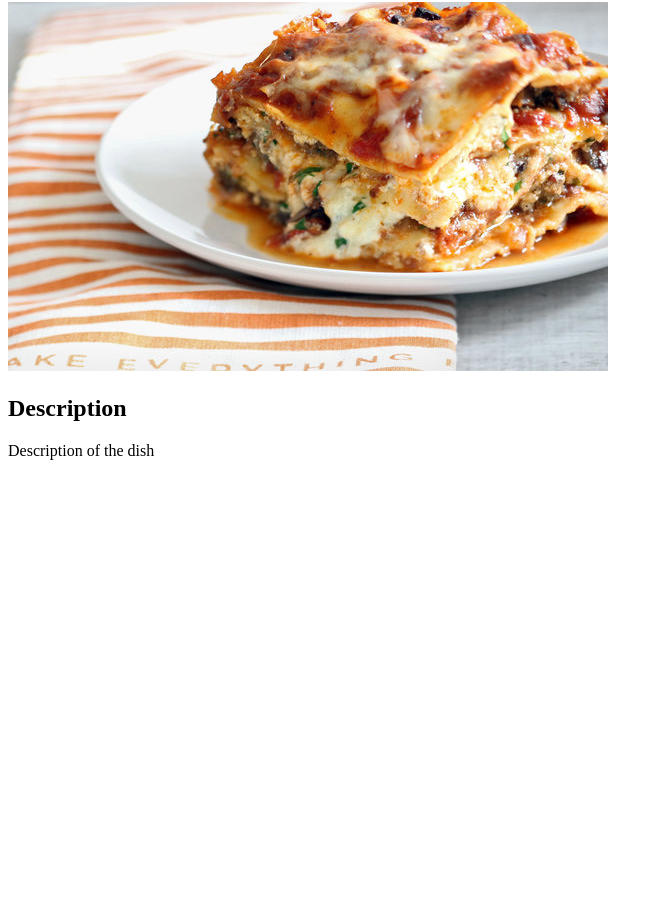
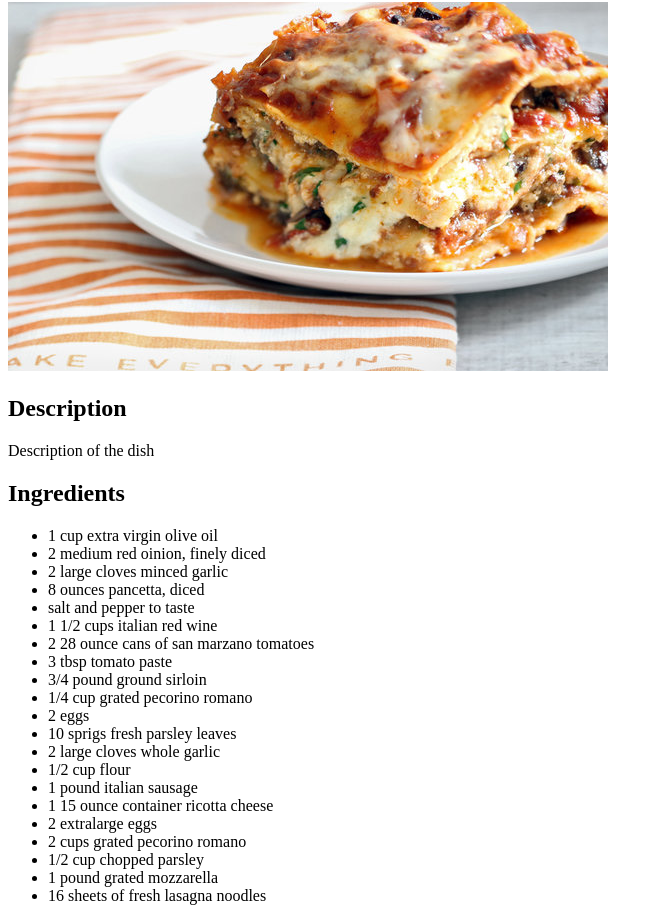
Before and after one commit to rick329mo/odin-recipes, a plain HTML site: page Recipes/lasagna.html in a window 1280 px wide. Shown: the part 78-999 px from the top of the page, without its empty margins (0-663 px from the left). Before the commit the page ends 800 px from the top, so only its background shows below. Drawn offline with Linux system fonts and the light colour scheme.

Commit message:
addedingredient unordered list to lasagna.html

```diff
--- a/Recipes/lasagna.html
+++ b/Recipes/lasagna.html
@@ -11,6 +11,33 @@
     <img src="lasagna.jpg">
     <h2>Description</h2>
         <p>Description of the dish</p>
+    <h2>Ingredients</h2>
+    <ul>
+        <li>1 cup extra virgin olive oil</li>
+        <li>2 medium red oinion, finely diced</li>
+        <li>2 large cloves minced garlic</li>
+        <li>8 ounces pancetta, diced</li>
+        <li>salt and pepper to taste</li>
+        <li>1 1/2 cups italian red wine</li>
+        <li>2 28 ounce cans of san marzano tomatoes</li>
+        <li>3 tbsp tomato paste</li>
+        <li>3/4 pound ground sirloin</li>
+        <li>1/4 cup grated pecorino romano</li>
+        <li>2 eggs</li>
+        <li>10 sprigs fresh parsley leaves</li>
+        <li>2 large cloves whole garlic</li>
+        <li>1/2 cup flour</li>
+        <li>1 pound italian sausage</li>
+        <li>1 15 ounce container ricotta cheese</li>
+        <li>2 extralarge eggs</li>
+        <li>2 cups grated pecorino romano</li>
+        <li>1/2 cup chopped parsley</li>
+        <li>1 pound grated mozzarella</li>
+        <li>16 sheets of fresh lasagna noodles</li>
+
+
+
+    </ul>
 
 </body>
 </html>
```
